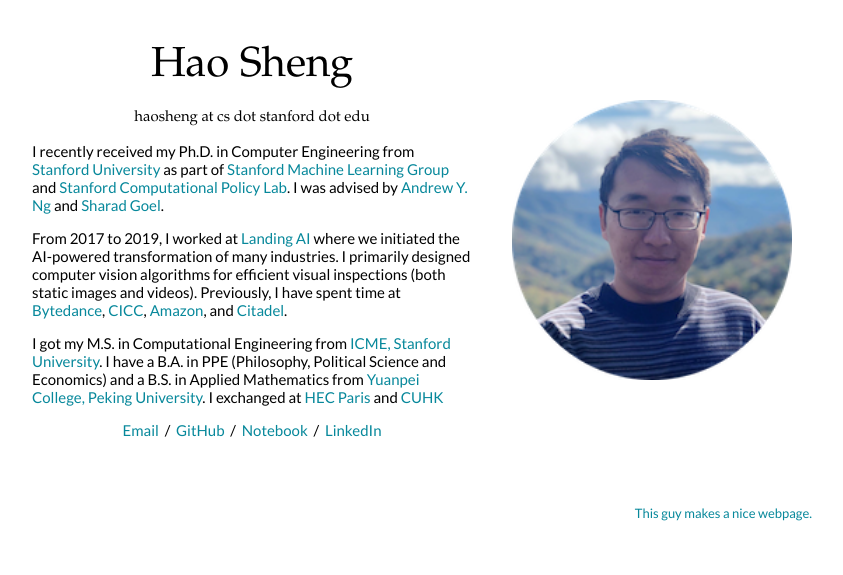
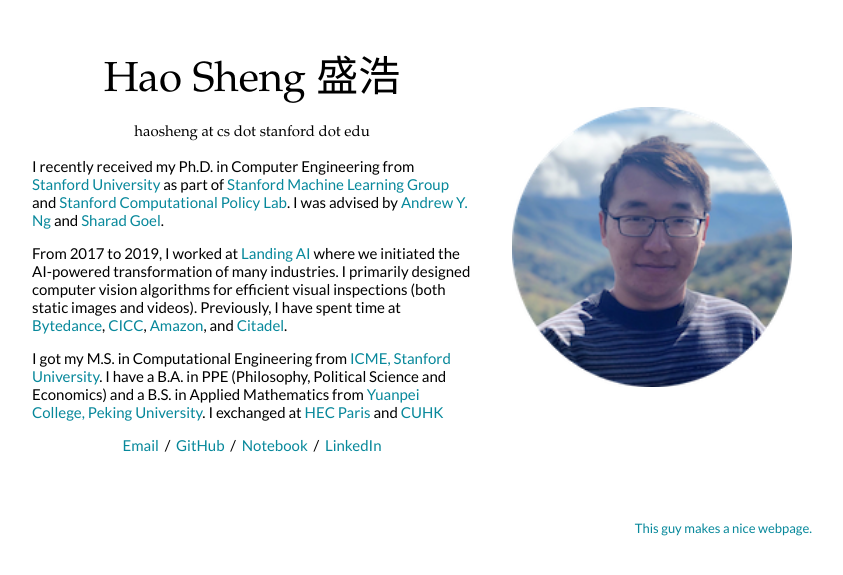
Before and after one commit to haossr/haossr.github.io, a Jekyll site: the page built from _posts/2016-06-07-cs231a.markdown, in a window 1280 px wide. Shown: the top 575 px of the page, without its empty margins (228-1071 px from the left). Built offline with Jekyll 4.4.1, drawn with Linux system fonts in a browser that asks for light colours.

Commit message:
update name

```diff
--- a/_config.yml
+++ b/_config.yml
@@ -15,7 +15,7 @@ favicon: "assets/image/favicon.ico"
 #
 
 user:
-  name: "Hao Sheng"
+  name: "Hao Sheng 盛浩"
   email:
       show: "haosheng at cs dot stanford dot edu"
       send: "https://mailhide.io/e/VTKjW"
```
